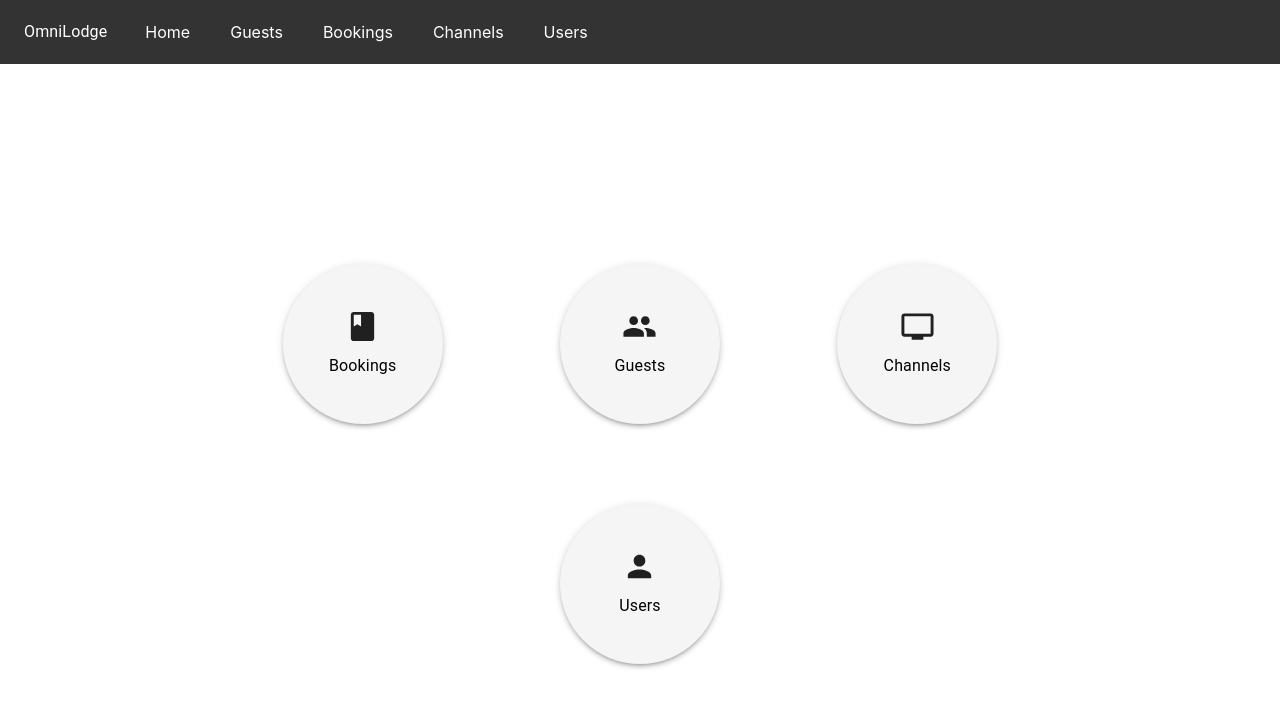
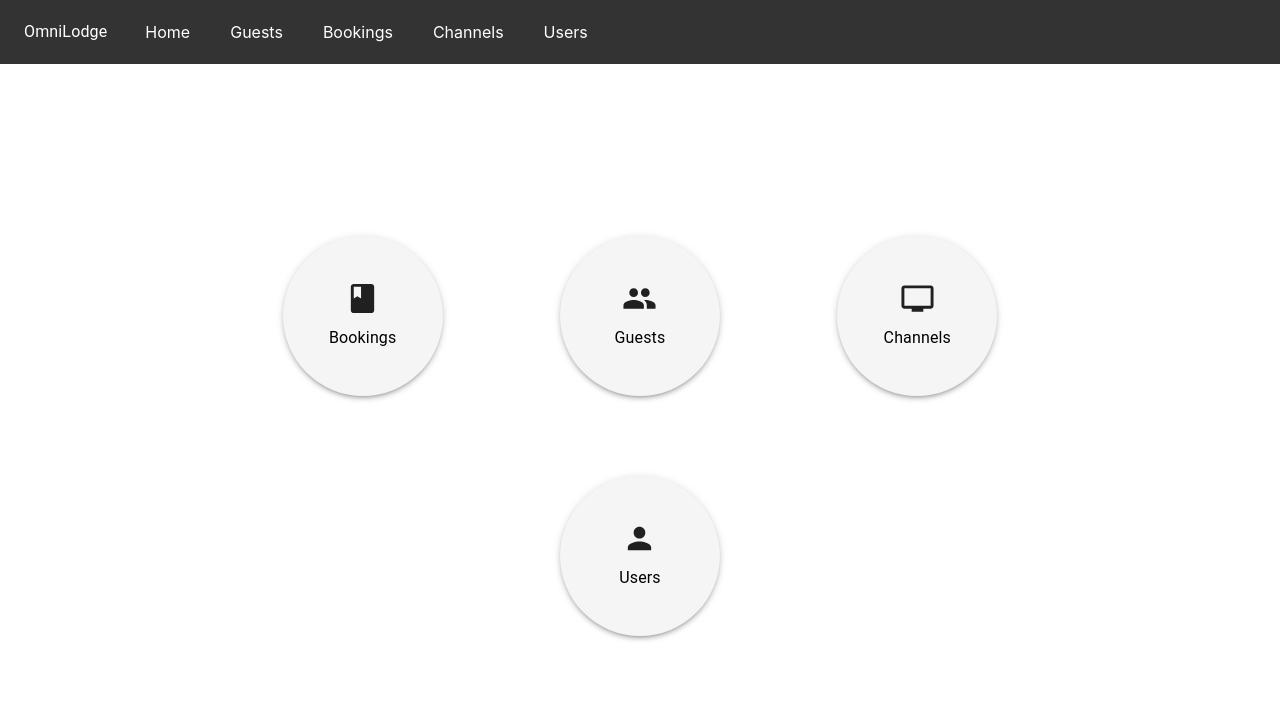
Before and after one commit to pablo-dryfield/omni-lodge, a React (Create React App) app in the folder ui/: page / in a window 1280 px wide. Shown: the top 708 px of the page. Built offline with nearby package versions, Linux system fonts and the light colour scheme.

Commit message:
Update Home.jsx

```diff
--- a/ui/src/pages/Home.jsx
+++ b/ui/src/pages/Home.jsx
@@ -14,7 +14,7 @@ const CenteredContainer = styled('div')({
   display: 'flex',
   alignItems: 'center',
   justifyContent: 'center',
-  minHeight: '100vh',
+  minHeight: '93vh',
 });
 
 const Home = () => {
```
